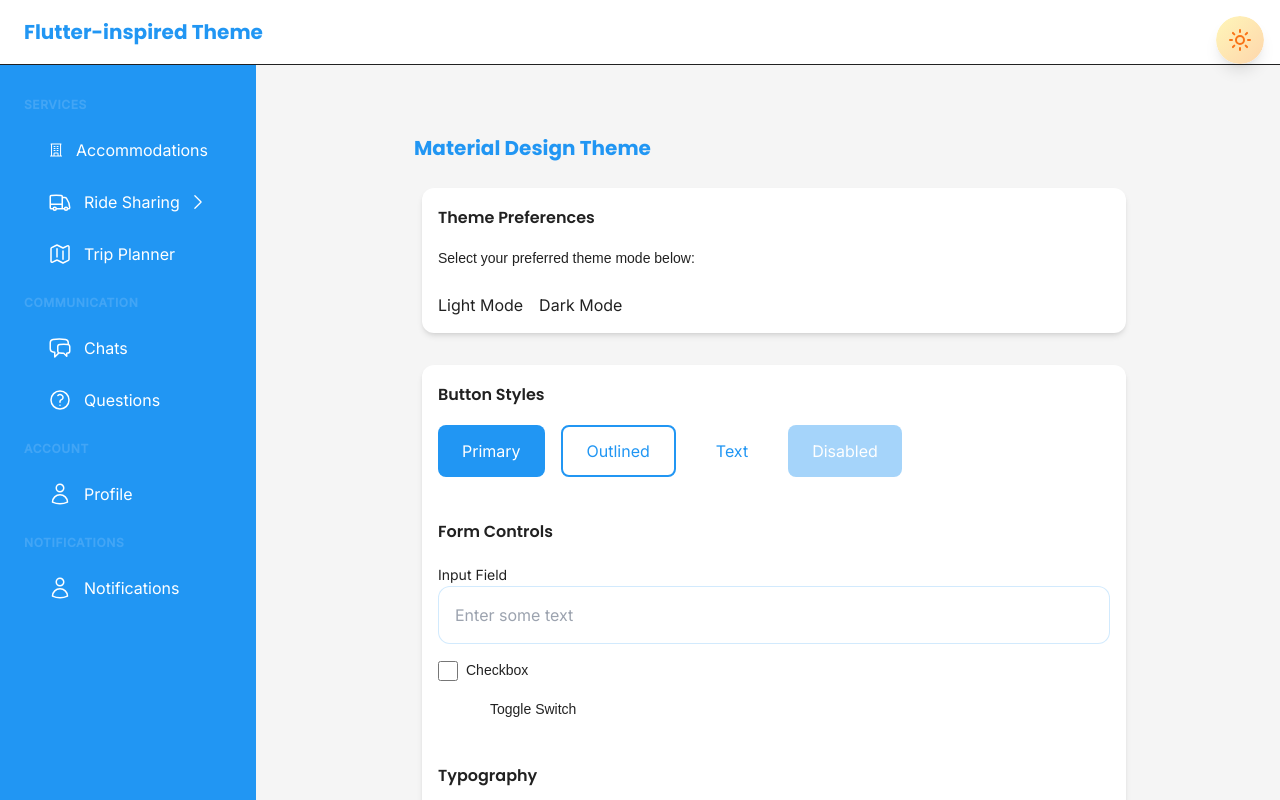
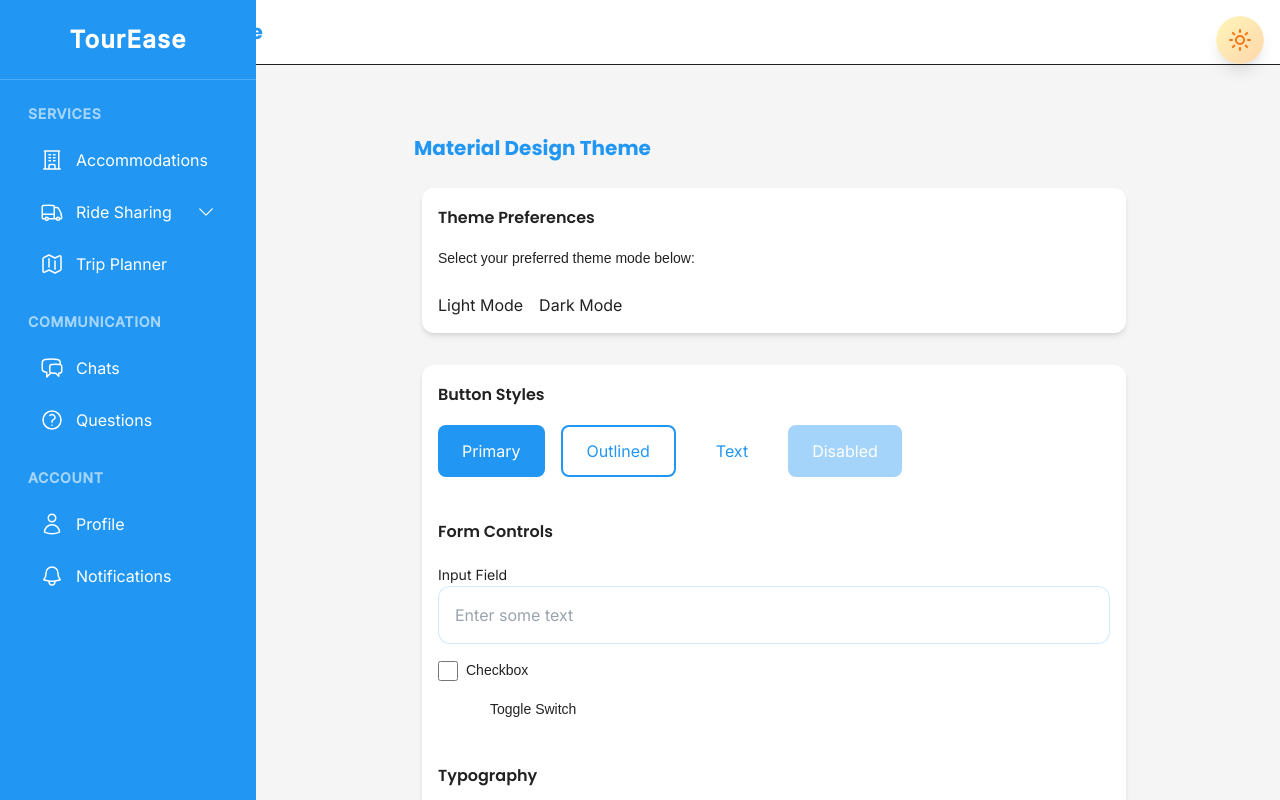
Before and after one commit to MohammedAlsalehi033/tour_ease_web_Client, a Next.js app: page / in a window 1280 px wide. Shown: the top 800 px of the page. Built offline with nearby package versions, Linux system fonts and the light colour scheme; no server answers; what tsyringe would draw is missing.

Commit message:
added some animations to the side bar

```diff
--- a/src/app/(view)/components/MySideBar.tsx
+++ b/src/app/(view)/components/MySideBar.tsx
@@ -1,165 +1,179 @@
 'use client'
 
-import React, { useState } from 'react';
+import React, { useState, useEffect } from 'react';
 import Link from 'next/link';
 import { usePathname } from 'next/navigation';
 import {
     HomeIcon, ChatBubbleLeftRightIcon, UserIcon,
     MapIcon, TruckIcon, BuildingOfficeIcon,
-    QuestionMarkCircleIcon, ChevronDownIcon, ChevronRightIcon
+    QuestionMarkCircleIcon, ChevronDownIcon, ChevronRightIcon, BellIcon, Bars3Icon
 } from '@heroicons/react/24/outline';
 import ThemeToggler from './themeToggler';
 
-const UserSidebar = ({ hasActiveRide }: { hasActiveRide: boolean }) => {
+// Helper component for animated links
+const NavLink = ({ href, icon: Icon, text, isActive, hasActiveRide, isSubLink = false, animationDelay = 0 }) => (
+    <Link
+        href={href}
+        style={{ animationDelay: `${animationDelay}ms` }}
+        title={text}
+        className={`btn-text group flex items-center w-full transform transition-all duration-300 ${isSubLink ? 'pl-8' : ''} ${isActive ? 'bg-primary-light/90 text-white shadow-lg' : 'text-white hover:bg-primary-light/70 hover:translate-x-2'} ${hasActiveRide && href.includes('activeRide') ? 'animate-pulse-glow' : ''} animate-fade-in-up`}
+    >
+        {Icon && <Icon className="mr-3 h-6 w-6 transition-transform duration-300 group-hover:scale-110" />}
+        <span className="truncate">{text}</span>
+    </Link>
+);
+
+const UserSidebar = ({ hasActiveRide }) => {
     const [sidebarOpen, setSidebarOpen] = useState(false);
-    const [rideSharingOpen, setRideSharingOpen] = useState(false); // NEW
+    const [rideSharingOpen, setRideSharingOpen] = useState(false);
+    const [textIndex, setTextIndex] = useState(0);
     const pathname = usePathname();
 
-    const isActive = (path: string) => {
-        // Highlight ride-sharing if on the active ride page
-        if (pathname === '/ridesharing/activeRide' && path.startsWith('/ride-sharing')) {
-            return true;
-        }
-        if (path.startsWith('/ride-sharing') && pathname.startsWith('/rideSharing')) {
+    const slogans = [
+        "Your Adventure Awaits.",
+        "Travel Made Simple.",
+        "Explore Without Limits."
+    ];
+    const cyclingText = ["TourEase", ...slogans];
+
+    // Effect for cycling through slogans
+    useEffect(() => {
+        const intervalId = setInterval(() => {
+            setTextIndex(prevIndex => (prevIndex + 1) % cyclingText.length);
+        }, 10000);
+
+        return () => clearInterval(intervalId); // Cleanup on unmount
+    }, [cyclingText.length]);
+
+
+    // Close sidebar on route change on mobile
+    useEffect(() => {
+        setSidebarOpen(false);
+    }, [pathname]);
+
+    const isActive = (path) => {
+        if (pathname.startsWith('/rideSharing') && path.startsWith('/rideSharing')) {
             return true;
         }
         return pathname === path;
     };
 
-    // Remove rideSharingLinks from here
+    const navSections = [
+        {
+            title: 'Services',
+            links: [
+                { href: '/accommodations', text: 'Accommodations', icon: BuildingOfficeIcon },
+                {
+                    text: 'Ride Sharing', icon: TruckIcon, isCollapsible: true,
+                    isOpen: rideSharingOpen,
+                    setOpen: setRideSharingOpen,
+                    subLinks: [
+                        { href: hasActiveRide ? '/rideSharing/activeRide' : '/rideSharing/maps', text: 'View Listings' },
+                        { href: hasActiveRide ? '/rideSharing/activeRide' : '/rideSharing/listing/maps', text: 'Create Listing' },
+                        { href: hasActiveRide ? '/rideSharing/activeRide' : '/rideSharing/request/maps', text: 'Create Request' },
+                    ]
+                },
+                { href: '/tripPlanner', text: 'Trip Planner', icon: MapIcon },
+            ]
+        },
+        {
+            title: 'Communication',
+            links: [
+                { href: '/chats', text: 'Chats', icon: ChatBubbleLeftRightIcon },
+                { href: '/questions', text: 'Questions', icon: QuestionMarkCircleIcon },
+            ]
+        },
+        {
+            title: 'Account',
+            links: [
+                { href: '/profile', text: 'Profile', icon: UserIcon },
+                { href: '/notifications', text: 'Notifications', icon: BellIcon },
+            ]
+        }
+    ];
+
     return (
         <div>
+            <div className="fixed top-4 right-4 z-30">
                 <ThemeToggler />
+            </div>
 
             {/* Mobile Sidebar Toggle */}
-            <div className="xl:hidden fixed top-0 left-0 z-20 p-4">
+            <div className="xl:hidden fixed top-4 left-4 z-30">
                 <button
                     onClick={() => setSidebarOpen(!sidebarOpen)}
-                    className="text-body-md focus:outline-none"
+                    className="p-2 rounded-md text-gray-700 dark:text-gray-200 bg-white/50 dark:bg-black/50 backdrop-blur-sm focus:outline-none focus:ring-2 focus:ring-primary"
                 >
-                    <svg className="h-6 w-6" fill="none" viewBox="0 0 24 24" stroke="currentColor">
-                        <path strokeLinecap="round" strokeLinejoin="round" strokeWidth={2} d="M4 6h16M4 12h16M4 18h16" />
-                    </svg>
+                    <Bars3Icon className="h-6 w-6" />
                 </button>
             </div>
 
             {/* Sidebar */}
             <aside
-                className={`fixed inset-y-0 left-0 z-10 w-64 bg-primary text-white transform ${sidebarOpen ? 'translate-x-0' : '-translate-x-full'
-                    } xl:translate-x-0 transition-transform duration-300 ease-in-out`}
+                className={`fixed inset-y-0 left-0 z-20 w-64 bg-primary text-white transform transition-transform duration-500 ease-in-out ${sidebarOpen ? 'translate-x-0 shadow-2xl' : '-translate-x-full'} xl:translate-x-0`}
             >
-                <div className="flex items-center justify-center h-16 border-b border-primary-light">
-                    <p className="text-title-lg font-bold">TourEase</p>
+                <div className="flex items-center justify-center h-20 border-b border-white/20">
+                    {/* Animated Text */}
+                    <p key={textIndex} className="text-2xl font-bold tracking-wider text-center px-2 animate-fade-in-up">
+                        {cyclingText[textIndex]}
+                    </p>
                 </div>
-                <nav className={`mt-8 ${sidebarOpen ? 'px-0' : 'px-6'} xl:px-6`}>
-                    {/* Services Section */}
-                    <div className="mb-4">
-                        <p className="text-title-sm font-semibold text-primary-light uppercase tracking-wider">Services</p>
+                <nav className="mt-6 px-4 space-y-6">
+                    {navSections.map((section, sectionIndex) => (
+                        <div key={section.title}>
+                            <p className="px-3 text-sm font-semibold text-white/60 uppercase tracking-wider animate-fade-in-up" style={{ animationDelay: `${sectionIndex * 100}ms` }}>{section.title}</p>
                             <div className="mt-3 space-y-1">
-                            {/* Accommodations */}
-                            <Link href="/accommodations"
-                                className={`btn-text group flex items-center ${isActive('/accommodations') ? 'bg-primary-light text-white' : 'text-white hover:bg-primary-light'}`}
-                            >
-                                <BuildingOfficeIcon className="mr-3 h-6 w-6" />
-                                Accommodations
-                            </Link>
-                            {/* Ride Sharing Collapsible Section */}
+                                {section.links.map((link, linkIndex) => {
+                                    const totalPreviousLinks = navSections.slice(0, sectionIndex).reduce((acc, sec) => acc + sec.links.length, 0);
+                                    const animationDelay = (totalPreviousLinks + linkIndex) * 50 + 100;
+
+                                    if (link.isCollapsible) {
+                                        return (
+                                            <div key={link.text}>
                                                 <button
                                                     type="button"
-                                onClick={() => setRideSharingOpen((open) => !open)}
-                                className={`btn-text group flex items-center w-full ${isActive('/ride-sharing') ? 'bg-primary-light text-white' : 'text-white hover:bg-primary-light'}`}
-                                aria-expanded={rideSharingOpen}
-                                aria-controls="ride-sharing-sub-links"
+                                                    onClick={() => link.setOpen(!link.isOpen)}
+                                                    style={{ animationDelay: `${animationDelay}ms` }}
+                                                    className={`btn-text group flex items-center w-full transform transition-all duration-300 ${isActive('/rideSharing') ? 'bg-primary-light/90 text-white shadow-lg' : 'text-white hover:bg-primary-light/70 hover:translate-x-2'} animate-fade-in-up`}
+                                                    aria-expanded={link.isOpen}
                                                 >
-                                <TruckIcon className="mr-3 h-6 w-6" />
-                                Ride Sharing
-                                {rideSharingOpen ? (
-                                    <ChevronDownIcon className="ml-auto h-5 w-5" />
-                                ) : (
-                                    <ChevronRightIcon className="ml-auto h-5 w-5" />
-                                )}
+                                                    <link.icon className="mr-3 h-6 w-6 transition-transform duration-300 group-hover:scale-110" />
+                                                    <span className="truncate">{link.text}</span>
+                                                    <ChevronDownIcon className={`ml-auto h-5 w-5 transition-transform duration-300 ${link.isOpen ? 'rotate-180' : ''}`} />
                                                 </button>
-                            {rideSharingOpen && (
-                                <div id="ride-sharing-sub-links" className="ml-8 mt-1 flex flex-col space-y-1">
-                                    <Link
-                                        href={hasActiveRide ? '/rideSharing/activeRide' : '/rideSharing/maps'}
-                                        title={hasActiveRide ? 'View your active ride' : 'View Listings'}
-                                        className={`btn-text group flex items-center ${isActive('/rideSharing/maps') ? 'bg-primary-light text-white' : 'text-white hover:bg-primary-light'} ${hasActiveRide ? 'animate-pulse-glow' : ''}`}
-                                    >
-                                        View Listings
-                                    </Link>
-                                    <Link
-                                        href={hasActiveRide ? '/rideSharing/activeRide' : '/rideSharing/listing/maps'}
-                                        title={hasActiveRide ? 'View your active ride' : 'Create Listing'}
-                                        className={`btn-text group flex items-center ${isActive('/rideSharing/listing/maps') ? 'bg-primary-light text-white' : 'text-white hover:bg-primary-light'} ${hasActiveRide ? 'animate-pulse-glow' : ''}`}
-                                    >
-                                        Create Listing
-                                    </Link>
-                                    <Link
-                                        href={hasActiveRide ? '/rideSharing/activeRide' : '/rideSharing/request/maps'}
-                                        title={hasActiveRide ? 'View your active ride' : 'Create Request'}
-                                        className={`btn-text group flex items-center ${isActive('/rideSharing/request/maps') ? 'bg-primary-light text-white' : 'text-white hover:bg-primary-light'} ${hasActiveRide ? 'animate-pulse-glow' : ''}`}
-                                    >
-                                        Create Request
-                                    </Link>
-                                </div>
-                            )}
-                            {/* Trip Planner */}
-                            <Link href="/tripPlanner"
-                                className={`btn-text group flex items-center ${isActive('/trip-planner') ? 'bg-primary-light text-white' : 'text-white hover:bg-primary-light'}`}
-                            >
-                                <MapIcon className="mr-3 h-6 w-6" />
-                                Trip Planner
-                            </Link>
+                                                <div className={`accordion-content ${link.isOpen ? 'max-h-40' : 'max-h-0'}`}>
+                                                    <div className="pt-2 space-y-1">
+                                                        {link.subLinks.map((subLink, subIndex) => (
+                                                            <NavLink
+                                                                key={subLink.text}
+                                                                href={subLink.href}
+                                                                text={subLink.text}
+                                                                isActive={pathname === subLink.href}
+                                                                isSubLink
+                                                                animationDelay={animationDelay + (subIndex + 1) * 50}
+                                                            />
+                                                        ))}
                                                     </div>
                                                 </div>
+                                            </div>
+                                        );
+                                    }
 
-                    {/* Communication Section */}
-                    <div className="mb-4">
-                        <p className="text-title-sm font-semibold text-primary-light uppercase tracking-wider">Communication</p>
-                        <div className="mt-3 space-y-1">
-                            {/* Chats */}
-                            <Link href="/chats"
-                                className={`btn-text group flex items-center ${isActive('/chats') ? 'bg-primary-light text-white' : 'text-white hover:bg-primary-light'}`}
-                            >
-                                <ChatBubbleLeftRightIcon className="mr-3 h-6 w-6" />
-                                Chats
-                            </Link>
-                            {/* Questions */}
-                            <Link href="/questions"
-                                className={`btn-text group flex items-center ${isActive('/questions') ? 'bg-primary-light text-white' : 'text-white hover:bg-primary-light'}`}
-                            >
-                                <QuestionMarkCircleIcon className="mr-3 h-6 w-6" />
-                                Questions
-                            </Link>
+                                    return (
+                                        <NavLink
+                                            key={link.text}
+                                            href={link.href}
+                                            text={link.text}
+                                            icon={link.icon}
+                                            isActive={isActive(link.href)}
+                                            hasActiveRide={hasActiveRide}
+                                            animationDelay={animationDelay}
+                                        />
+                                    );
+                                })}
                             </div>
                         </div>
-                    {/* Account Section */}
-                    <div className="mb-4">
-                        <p className="text-title-sm font-semibold text-primary-light uppercase tracking-wider">Account</p>
-                        <div className="mt-3 space-y-1">
-                            {/* Profile */}
-                            <Link href="/profile"
-                                className={`btn-text group flex items-center ${isActive('/profile') ? 'bg-primary-light text-white' : 'text-white hover:bg-primary-light'}`}
-                            >
-                                <UserIcon className="mr-3 h-6 w-6" />
-                                Profile
-                            </Link>
-                        </div>
-                    </div>
-                    {/* Notifications Section */}
-                    <div className="mb-4">
-                        <p className="text-title-sm font-semibold text-primary-light uppercase tracking-wider">Notifications</p>
-                        <div className="mt-3 space-y-1">
-                            {/* Notifications Link */}
-                            <Link href="/notifications"
-                                className={`btn-text group flex items-center ${isActive('/notifications') ? 'bg-primary-light text-white' : 'text-white hover:bg-primary-light'}`}
-                            >
-                                <UserIcon className="mr-3 h-6 w-6" />
-                                Notifications
-                            </Link>
-                        </div>
-                    </div>
+                    ))}
                 </nav>
             </aside>
         </div>
--- a/src/app/(view)/globals.css
+++ b/src/app/(view)/globals.css
@@ -117,11 +117,15 @@
      background-color: rgba(var(--surface), 0.8);
   }
 
-  /* Base Button Style */
+  /* Base Button Style with Animation */
   .btn {
     /* Matches _baseButtonStyle: padding & button border radius */
     @apply px-6 py-3 transition-all duration-200;
     border-radius: var(--radius-button);
+  }
+  .btn:active {
+    /* Added press animation */
+    @apply transform scale-95;
   }
 
   /* Primary Button (ElevatedButton) */
@@ -130,6 +134,7 @@
     background-color: rgb(var(--primary));
   }
   .btn-primary:hover {
+     @apply shadow-lg;
      background-color: rgb(var(--primary-dark));
   }
 
@@ -152,12 +157,16 @@
     background-color: rgba(var(--primary), 0.1);
   }
 
-  /* Card Component */
+  /* Card Component with Animation */
   .card {
     /* Matches CardTheme: elevation, margin, shape, color */
-    @apply p-4 m-2 shadow-md dark:shadow-lg transition-shadow duration-200;
+    @apply p-4 m-2 shadow-md dark:shadow-lg transition-all duration-300;
     background-color: rgb(var(--surface));
     border-radius: var(--radius-standard);
+  }
+  .card:hover {
+    /* Added lift animation on hover */
+    @apply shadow-xl transform -translate-y-1;
   }
 
   /* Chat Message (Styled like a card) */
@@ -166,10 +175,10 @@
     border-radius: var(--radius-standard);
   }
 
-  /* Input Field */
+  /* Input Field with Animation */
   .input {
     /* Matches InputDecorationTheme: fill, border, padding */
-    @apply border focus:border-2 focus:outline-none px-4 py-4 text-base;
+    @apply border focus:border-2 focus:outline-none px-4 py-4 text-base transition-all duration-300;
     background-color: rgba(var(--surface), 0.8);
     border-color: rgba(var(--primary), 0.2);
     color: rgb(var(--text));
@@ -180,6 +189,8 @@
   }
   .input:focus {
     border-color: rgb(var(--primary));
+    /* Added glow effect on focus */
+    box-shadow: 0 0 0 3px rgba(var(--primary), 0.2);
   }
 
   /* Divider */
@@ -266,12 +277,17 @@
   .dark .badge-warning {
     color: rgb(var(--warning));
   }
+
+  /* Accordion content for smooth open/close */
+  .accordion-content {
+    @apply overflow-hidden transition-all duration-500 ease-in-out;
+  }
 }
 
 
 /*
 ================================================================================
- UTILITIES LAYER
+ UTILITIES LAYER & ANIMATIONS
 ================================================================================
  This layer contains custom animations and utility classes.
 ================================================================================
@@ -279,6 +295,11 @@
 @layer utilities {
   .animate-pulse-glow {
     animation: pulse-glow 2s infinite;
+  }
+  /* New utility for a fade-in-up entrance animation */
+  .animate-fade-in-up {
+    animation: fade-in-up 0.5s ease-out forwards;
+    opacity: 0; /* Start hidden */
   }
 }
 
@@ -292,3 +313,15 @@
     box-shadow: 0 0 10px 4px rgba(var(--primary), 0.2);
   }
 }
+
+/* New keyframe for the fade-in-up animation */
+@keyframes fade-in-up {
+  from {
+    opacity: 0;
+    transform: translateY(20px);
+  }
+  to {
+    opacity: 1;
+    transform: translateY(0);
+  }
+}
```
Lines whose indentation alone changed are shown as unchanged.
